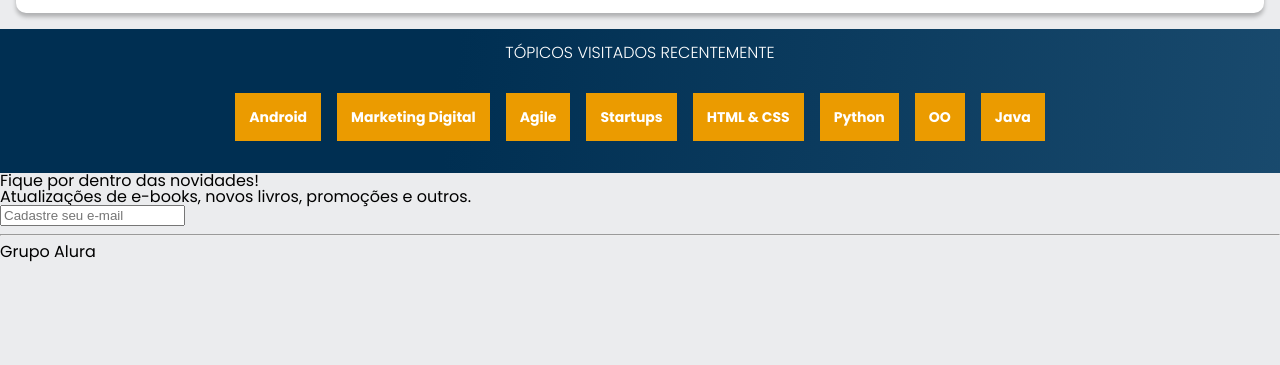
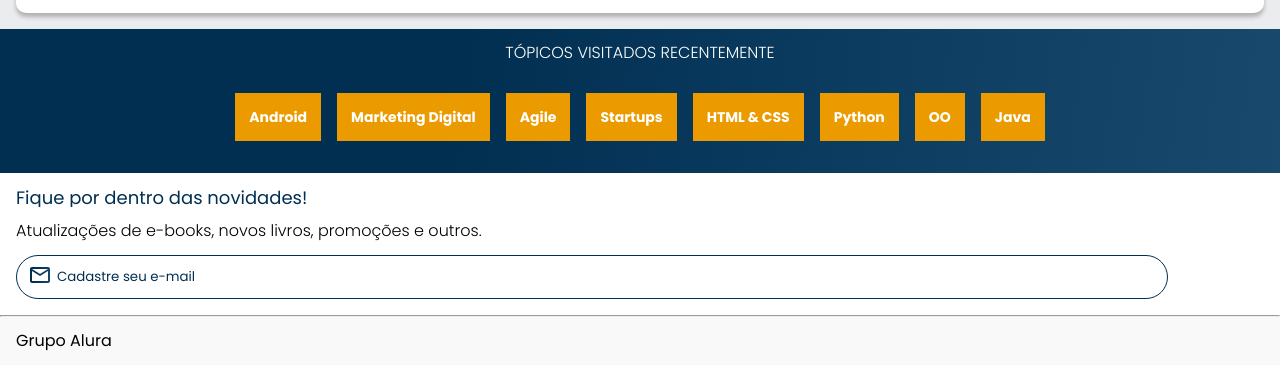
Before and after one commit to guh99998/Alura-books, a plain HTML site: page index.html in a window 1280 px wide. Shown: the part 2293-2658 px from the top of the page. Before the commit the page ends 2556 px from the top, so only its background shows below. Drawn offline with nearby package versions, Linux system fonts and the light colour scheme.

Commit message:
Alterado style.css

```diff
--- a/styles/style.css
+++ b/styles/style.css
@@ -3,6 +3,8 @@
 @import url("/styles/banner.css");
 @import url("/styles/carrossel.css");
 @import url("/styles/topicos.css");
+@import url("/styles/contato.css");
+@import url("/styles/rodape.css");
 
 :root
 {
```
